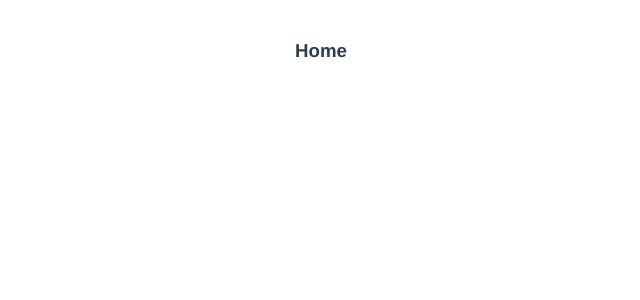
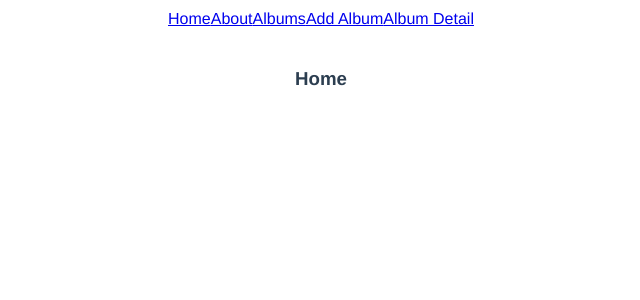
Before and after one commit to stephaniesmith/gallery-TA, a Vue app: page / in a window 1280 px wide. Shown: the top 300 px of the page, without its empty margins (319-959 px from the left). Built offline with nearby package versions, Linux system fonts and the light colour scheme.

Commit message:
setup router

```diff
--- a/package.json
+++ b/package.json
@@ -8,7 +8,8 @@
     "lint": "vue-cli-service lint"
   },
   "dependencies": {
-    "vue": "^2.5.17"
+    "vue": "^2.5.17",
+    "vue-router": "^3.0.1"
   },
   "devDependencies": {
     "@vue/cli-plugin-babel": "^3.0.1",
--- a/src/App.vue
+++ b/src/App.vue
@@ -1,6 +1,15 @@
 <template>
   <div class="app">
-    <Home/>
+    <header>
+      <router-link to="/">Home</router-link>
+      <router-link to="/about">About</router-link>
+      <router-link to="/albums">Albums</router-link>
+      <router-link to="/addalbum">Add Album</router-link>
+      <router-link to="/albumdetail">Album Detail</router-link>
+    </header>
+
+    <router-view></router-view>
+
   </div>
 </template>
 
--- a/src/router.js
+++ b/src/router.js
@@ -0,0 +1,17 @@
+import VueRouter from 'vue-router';
+import Home from './components/Home.vue'
+import About from './components/About.vue'
+import Albums from './components/Albums.vue'
+import AddAlbum from './components/AddAlbum.vue'
+import AlbumDetail from './components/AlbumDetail.vue'
+
+export default new VueRouter({
+  routes: [
+    { path: '/', component: Home },
+    { path: '/about', component: About },
+    { path: '/albums', component: Albums },
+    { path: '/addalbum', component: AddAlbum },
+    { path: '/albumdetail', component: AlbumDetail },
+    { path: '*', redirect: '/' }
+  ]
+})
```
Also changed, not shown: src/main.js (+8 -3 lines), 1 other file (tests, documents, lock files or other folders).
